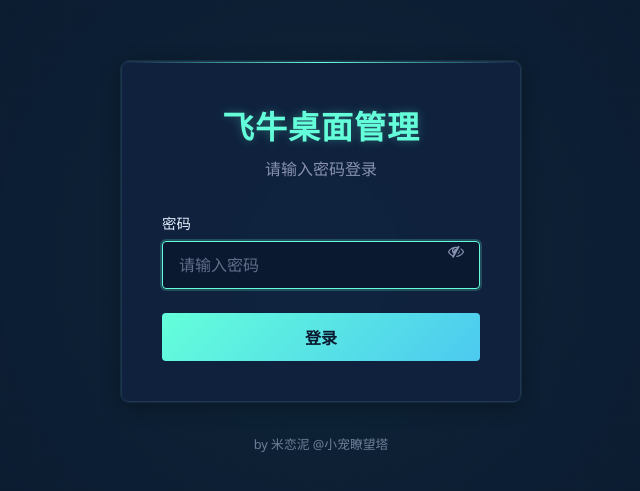
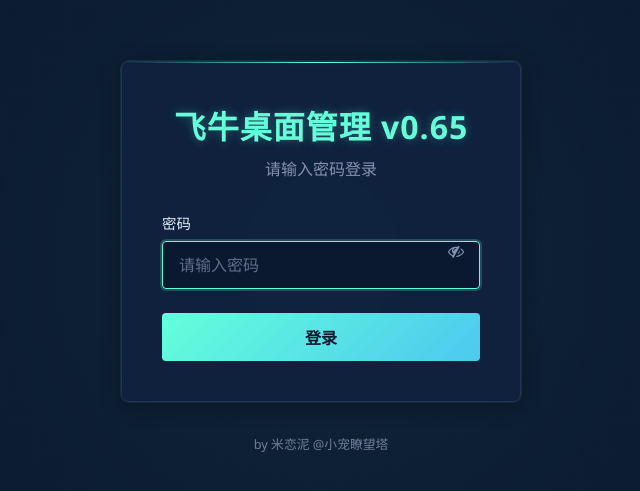
Before and after one commit to IMGZCQ/fndesk, a website: page login.html in a window 1280 px wide. Shown: the part 143-634 px from the top of the page, without its empty margins (319-959 px from the left). Drawn offline with Linux system fonts and the light colour scheme; no server answers.

Commit message:
Add files via upload

```diff
--- a/login.html
+++ b/login.html
@@ -273,7 +273,7 @@
 <body>
     <div class="login-container">
         <div class="login-header">
-            <h1 class="login-title">飞牛桌面管理</h1>
+            <h1 class="login-title">飞牛桌面管理 v0.65</h1>
             <p id="login-subtitle" class="login-subtitle">请输入密码登录</p>
         </div>
 
```
